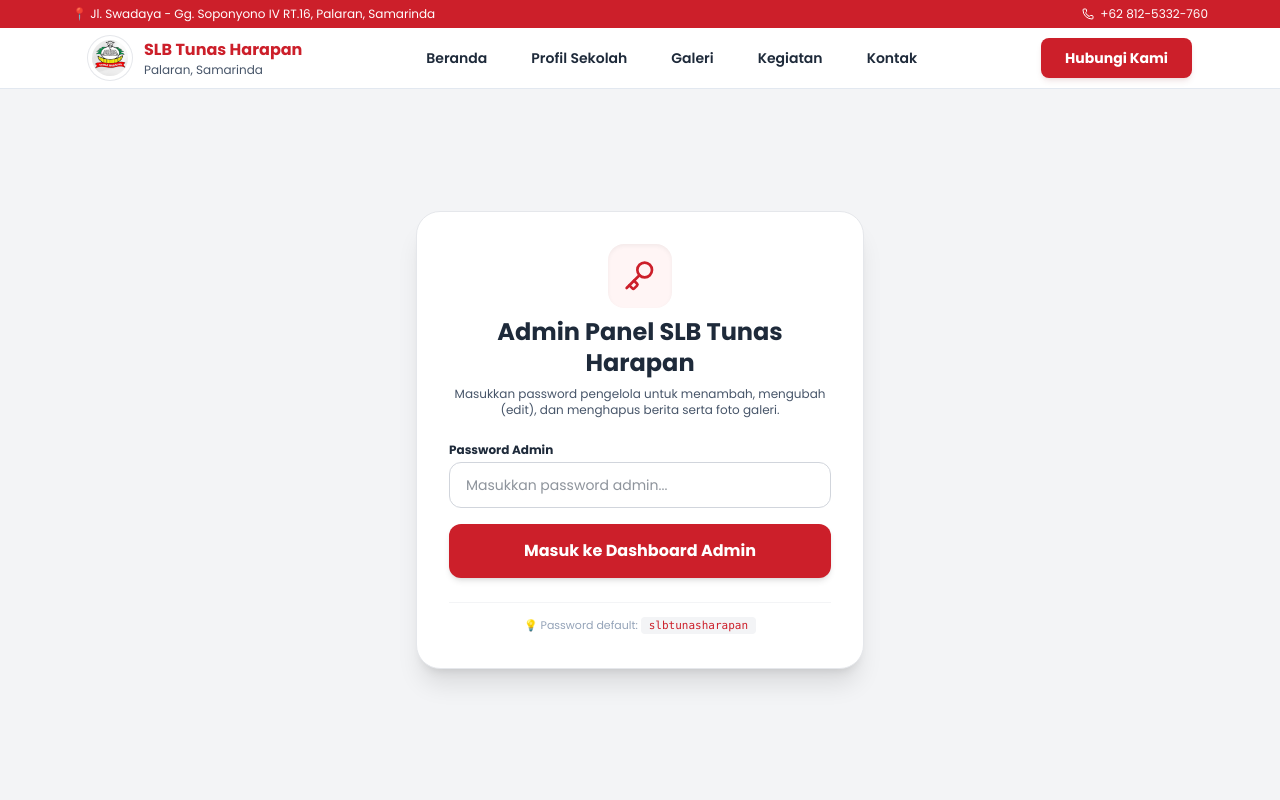
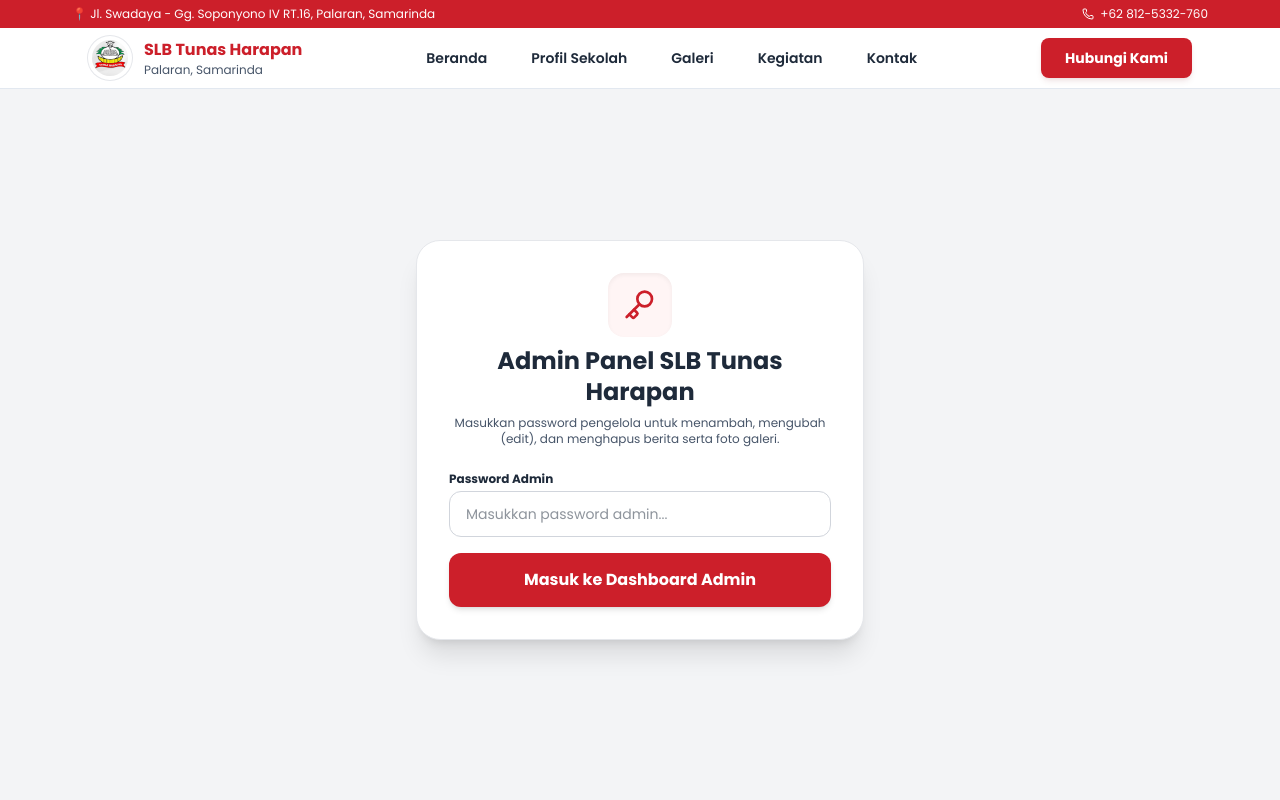
Before and after one commit to mustafidh08/Web-SLB-Tunas-Harapan-Samarinda, a Next.js app: page /admin in a window 1280 px wide. Shown: the top 800 px of the page. Built offline with nearby package versions, Linux system fonts and the light colour scheme.

Commit message:
Remove default password hint from admin login page for security

```diff
--- a/app/admin/AdminDashboard.tsx
+++ b/app/admin/AdminDashboard.tsx
@@ -412,11 +412,7 @@ export default function AdminDashboard() {
             </button>
           </form>
 
-          <div className="pt-2 text-center border-t border-gray-100">
-            <span className="text-[11px] text-[var(--color-text-light)]">
-              💡 Password default: <code className="bg-gray-100 px-2 py-0.5 rounded font-mono text-[var(--color-primary)]">slbtunasharapan</code>
-            </span>
-          </div>
+
         </div>
       </div>
     );
```
